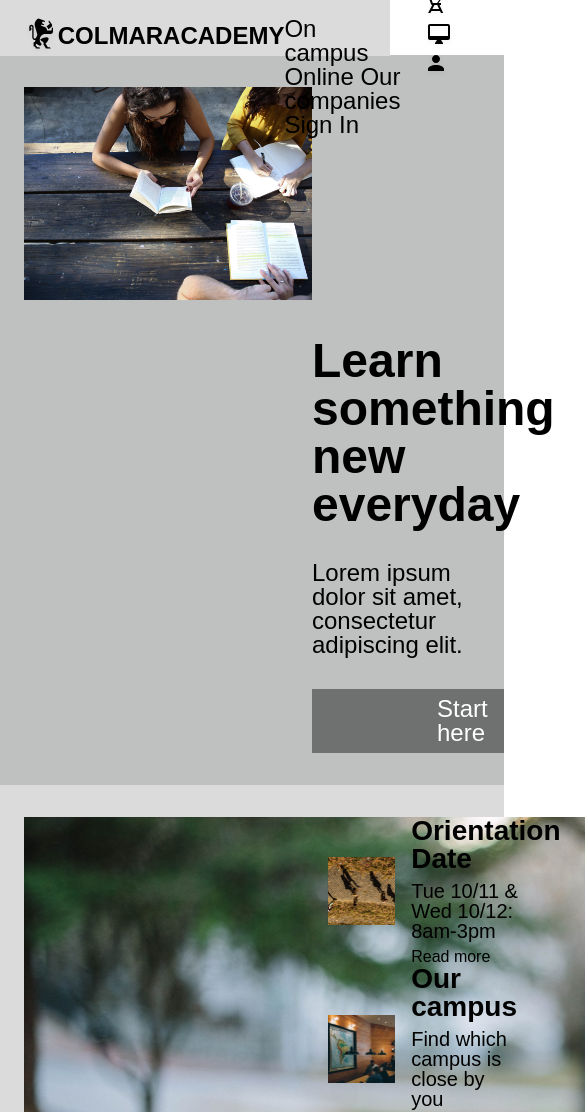
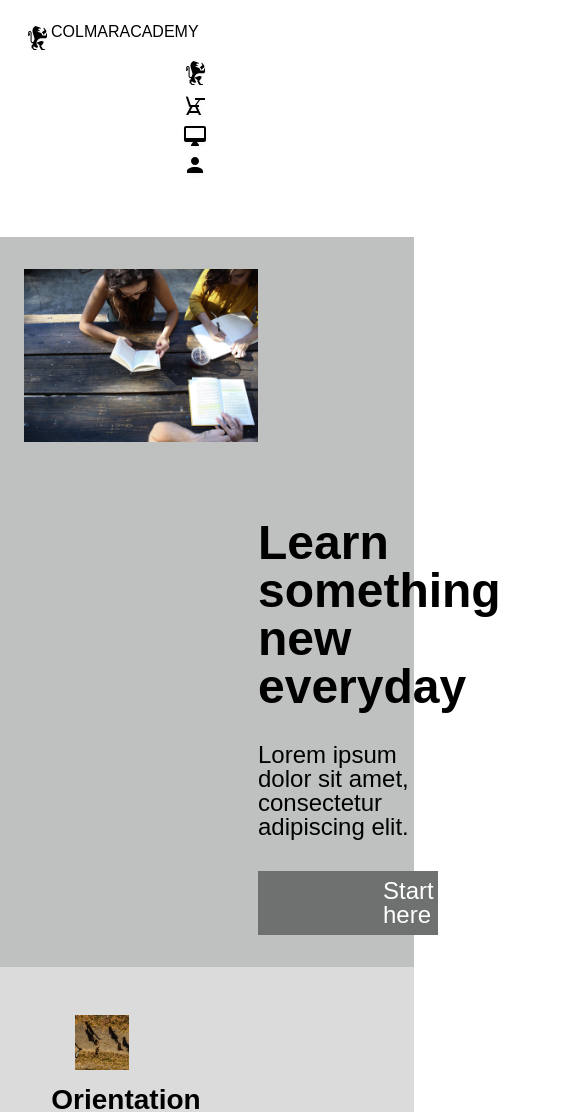
Before and after one commit to jkerndt/Colmar, a plain HTML site: page index.html in a window 390 px wide. Shown: the top 1112 px of the page, 585 px wide, since content can reach past the window. Drawn offline with Linux system fonts and the light colour scheme.

Commit message:
header redo

```diff
--- a/index.html
+++ b/index.html
@@ -5,28 +5,33 @@
   <link href="resources\css\style.css" type="text/css" rel="stylesheet">
   <title>Colmar Academy</title>
 </head>
-<header>
+<body>
+    <!-- Header -->
+    <div class="header-desktop">
         <div class="logo">
-    <img src="resources\images\ic-logo.svg"/>
-    <h2>COLMARACADEMY</h2>
+            <img src="resources/images/ic-logo.svg" /><span>COLMARACADEMY</span>
         </div>
-  <div class="nav">
-    <nav>
-      <span>On campus</span>
+        <nav class="desktop">
+            <span>On Campus</span>
             <span>Online</span>
-      <span>Our companies</span>
-      <span>Sign In</span>
+            <span>For Companies</span>
+            <span>Sign in</span>
         </nav>
     </div>
+    <div class="header-mobile">
         <div class="mobile">
-    <ul>
-      <li><img src="./resources/images/ic-on-campus.svg"/></li>
-      <li><img src="./resources/images/ic-online.svg"/></li>
-      <li><img src="./resources/images/ic-login.svg"/></li>
-    </ul>
+            <a href="#"><img src="resources/images/ic-logo.svg" /></a>
         </div>
-</header>
-<body>
+        <div class="mobile">
+            <a href="#"><img src="resources/images/ic-on-campus.svg"></a>
+        </div>
+        <div class="mobile">
+            <a href="#"><img src="resources/images/ic-online.svg"></a>
+        </div>
+        <div class="mobile">
+            <a href="#"><img src="resources/images/ic-login.svg"></a>
+        </div>
+    </div>
   <!-- Main portion -->
   <div class="banner">
     <div class="first">
@@ -78,7 +83,7 @@
    </div>
  </div>
  <!-- Third Section -->
-<div class="third">
+<div class="third desktop">
   <h1>Start learning</h1>
   <div class="classes">
     <div class="software box">
@@ -132,6 +137,14 @@
     </div>
   </div>
 </div>
+<div class="third-mobile">
+    <span>Software engineering</span>
+    <span>Computer art</span>
+    <span>Design</span>
+    <span>Data</span>
+    <span>Business</span>
+    <span>Marketing</span>
+</div>
 <!-- Fourth Section -->
 <div class="fourth">
   <h1>Thesis exhibit</h1>
@@ -139,7 +152,7 @@
   <div class="left">
     <div class="video">
       <video>
-        <source src="./resources/videos/thesis.mp4" type="video/mp4">
+        <source src="./resources/videos/thesis.mp4" controls type="video/mp4">
         Your browser does not support the video tag.
       </video>
         <h3>Reimagine urban</h3>
--- a/resources/css/style.css
+++ b/resources/css/style.css
@@ -13,48 +13,53 @@ header {
 .mobile {
   display: none;
 }
-@media only screen and (max-width: 480px) {
+@media only screen and (max-width: 780px) {
   html {
-    width: 480px;
+    width: 100%;
   }
   .header {
+    width: 100%;
+  }
+  .desktop {
     display: none;
   }
+  .first {
+    padding: 0;
+    flex-wrap: wrap;
+  }
   .mobile {
-    display: inline-flex;
-    flex-direction: row;
+    width: 100%;
+    display: flex;
+    justify-content: space-around;
+    align-items: center;
   }
-  .span {
+  .logo, nav {
     display: none;
   }
-  .logo h2 {
-    display: none;
+  .banner {
+    width: 100%;
+    display: inline-block;
+    flex-direction: column;
   }
   .first img {
     width: 100%;
   }
+  .banner .first {
+    width: 100%;
+  }
   .first {
+    width: 100%;
+    flex-wrap: wrap;
     display: block;
     flex-direction: column;
   }
   .text {
-    justify-content: flex-start;
+    padding: 0px;
+    font-size: 1rem;
+    display: block;
+    flex-wrap: wrap;
   }
-  .text h1 {
-    font-size: 1rem;
-  }
-  .third img,
-  .third h4,
-  .third p {
-    display: none;
-  }
-  .classes {
-    display: block;
-    flex-direction: column;
-  }
-  .class {
-    width: 480px;
-  }
+
 }
 .logo {
   padding-left: 24px;
@@ -74,7 +79,7 @@ header {
   align-content: center;
 }
 .nav {
-  display: inline;
+  display: inline-flex;
   align-content: center;
   padding-right: 24px;
   padding-top: 25px;
@@ -88,12 +93,43 @@ header {
   padding: 32px 0 32px 24px;
   margin-top: 55px;
 }
+
+@media only screen and (max-width: 780px) {
+  .first-column {
+    display: none;
+  }
+  .second {
+    width: 100%;
+  }
+  .second-column img {
+    width: 100%;
+    padding: 16px;
+  }
+  .second-column {
+    width: 100%;
+    display: block;
+    flex-direction: column;
+  }
+  .orientation,
+  .campus,
+  .guest {
+    width: 100%;
+    display: block;
+    flex-direction: column;
+    flex-wrap: wrap;
+  }
+  .orientation img {
+    width: -webkit-fill-available;
+  }
+}
 .first {
   width: 60%;
   display: inline-flex;
 }
 .first img {
   padding-right: 24px;
+  width: 100%;
+  height: auto;
 }
 .text {
   display: block;
@@ -187,6 +223,28 @@ header {
 .info h6 {
   margin-top: 8px;
 }
+
+@media only screen and (max-width: 780px) {
+  .third .desktop {
+    display: none;
+  }
+  .third-mobile {
+    display: block;
+    flex-direction: column;
+    justify-content: center;
+  }
+  .third-mobile span {
+    background-color: #005daa;
+    display: block;
+    flex-direction: column;
+    justify-content: center;
+  }
+  .fisma,
+  .NY {
+    display: none;
+  }
+}
+
 .third {
   background-color: #bfc1c1;
     width: 100%;
@@ -261,6 +319,9 @@ video {
   display: inline-flex;
   padding: 16px;
 }
+.third .mobile {
+  display: none;
+}
 .fourth {
   width: 100%;
   background-color: #dbdbdb;
```
Lines whose indentation alone changed are shown as unchanged.
